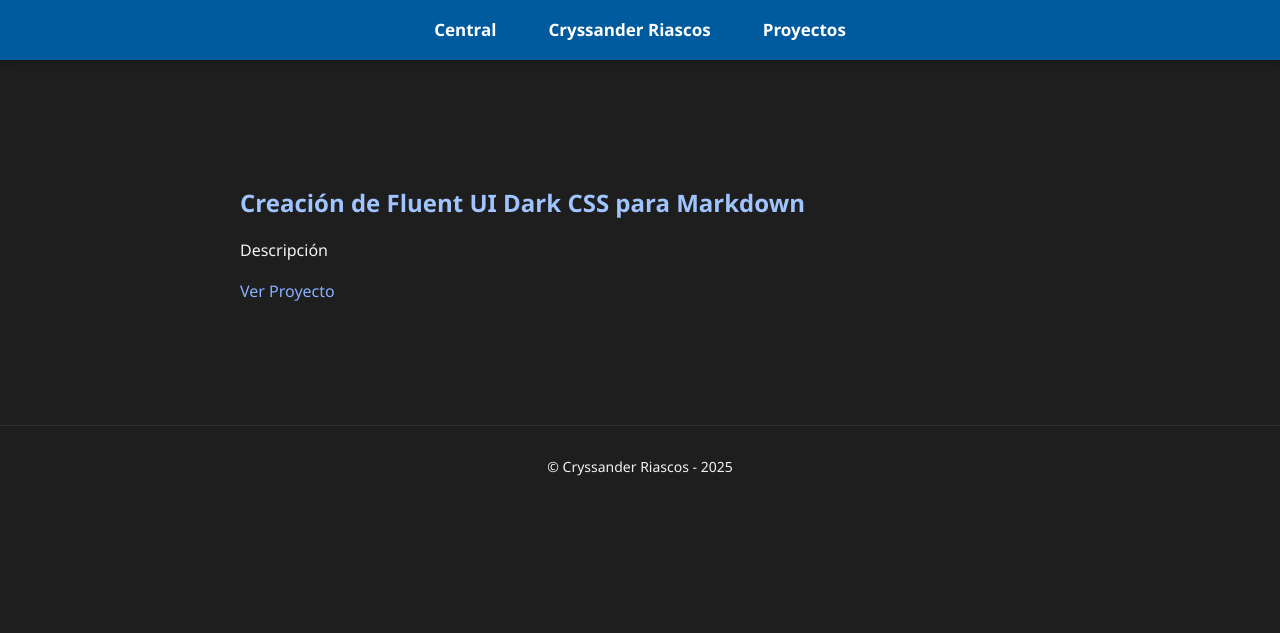
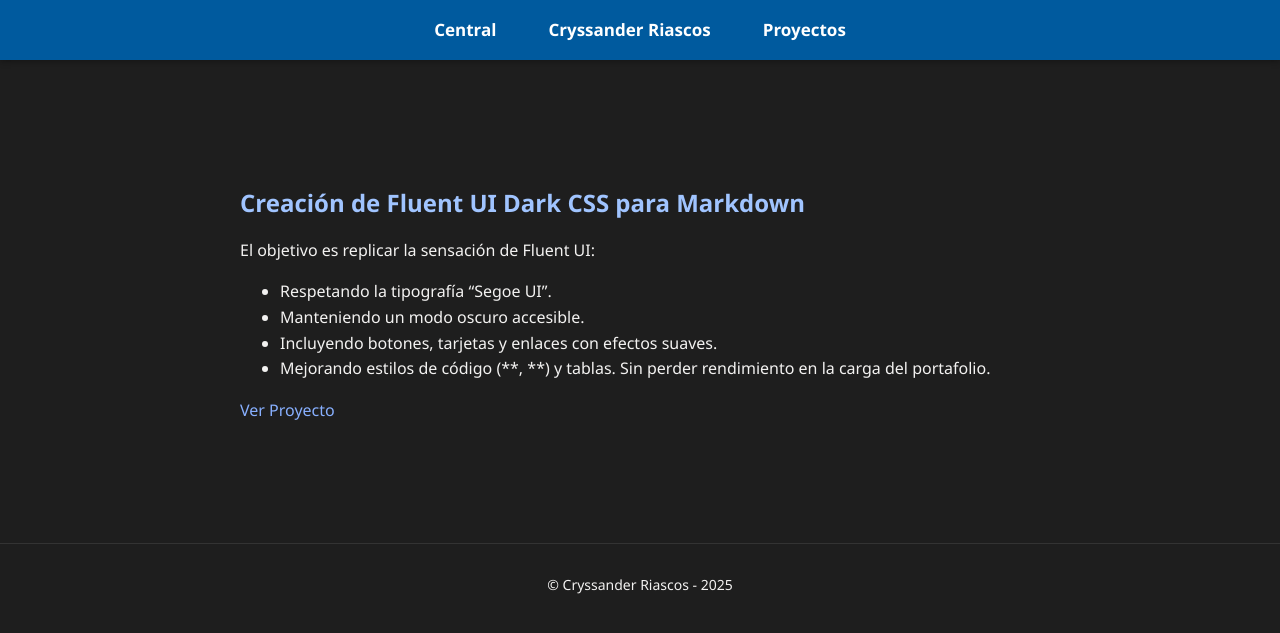
Before and after one commit to rlaricorcontinental/grupo8nrc23730, a Jekyll site: the page built from TM638231/projects.md, in a window 1280 px wide. Shown: the top 633 px of the page. Built offline with Jekyll 4.4.1, drawn with Linux system fonts in a browser that asks for light colours.

Commit message:
Update projects.md

```diff
--- a/TM638231/projects.md
+++ b/TM638231/projects.md
@@ -4,6 +4,10 @@
 ---
 
 ## Creación de Fluent UI Dark CSS para Markdown
-Descripción
+El objetivo es replicar la sensación de Fluent UI:
+- Respetando la tipografía "Segoe UI".
+- Manteniendo un modo oscuro accesible.
+- Incluyendo botones, tarjetas y enlaces con efectos suaves.
+- Mejorando estilos de código (**, **) y tablas. Sin perder rendimiento en la carga del portafolio.
 
 **[Ver Proyecto](/posts/20250402-Fluent-UI-Dark-Markdown.md)**
```
